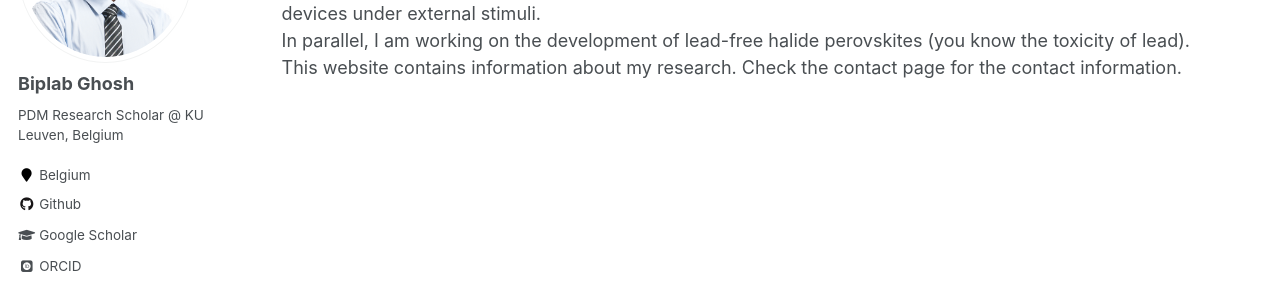
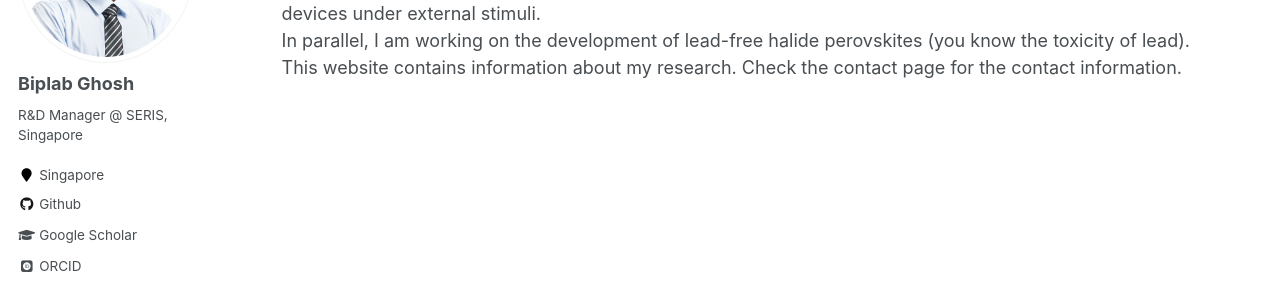
Before and after one commit to DrBiplabGhosh/drbiplabghosh.github.io, a Jekyll site: the page built from _pages/about.md, in a window 1280 px wide. Shown: the part 238-538 px from the top of the page. Built offline with Jekyll 4.4.1, drawn with Linux system fonts in a browser that asks for light colours; some web fonts are replaced.

Commit message:
updated_workplace

```diff
--- a/_config.yml
+++ b/_config.yml
@@ -10,7 +10,7 @@ locale                   : "en-US"
 title                    : "Biplab Ghosh"
 title_separator          : "-"
 name                     : &name "Biplab Ghosh"
-description              : &description "PDM Research Scholar @ KU Leuven, Belgium"
+description              : &description "R&D Manager @ SERIS, Singapore"
 url                      : https://drbiplabghosh.github.io # the base hostname & protocol for your site e.g. "https://mmistakes.github.io"
 baseurl                  : "" # the subpath of your site, e.g. "/blog"
 repository               : "drbiplabghosh/drbiplabghosh.github.io"
@@ -82,8 +82,8 @@ analytics:
 author:
   name             : "Biplab Ghosh"
   avatar           : "Profile_picture_color.png"
-  bio              : "PDM Research Scholar @ KU Leuven, Belgium"
-  location         : "Belgium"
+  bio              : "R&D Manager @ SERIS, Singapore"
+  location         : "Singapore"
   employer         :
   pubmed           : #"https://www.ncbi.nlm.nih.gov/pubmed/?term=john+snow"
   googlescholar    : "https://scholar.google.com/citations?user=-twoGx8AAAAJ&hl=en&oi=ao"
```
